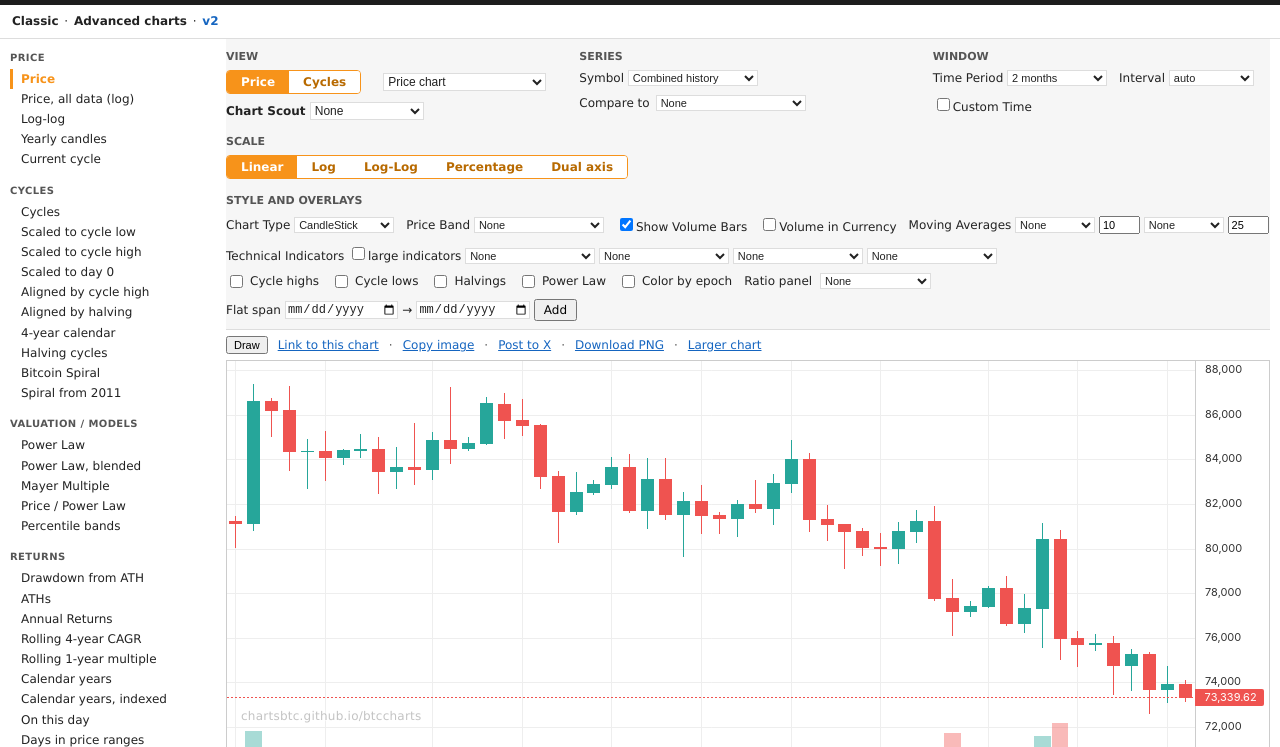
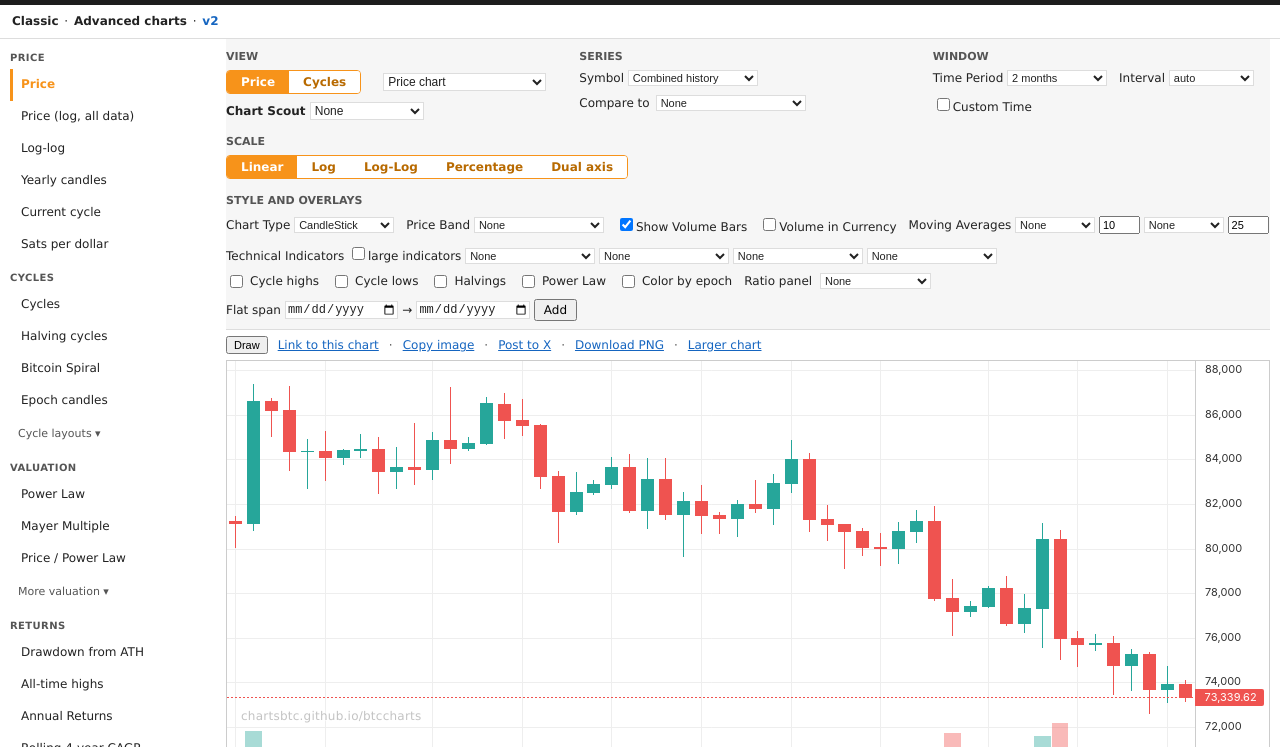
Before and after one commit to ChartsBTC/btccharts, a plain HTML site: page v2/index.html in a window 1280 px wide. Shown: the part 42-789 px from the top of the page. Drawn offline with Linux system fonts and the light colour scheme; no server answers.

Commit message:
Tidy the v2 sidebar: sticky list, capped phone panel, and chart highlight.
The desktop list sticks and scrolls on its own so the form and chart stay
in view. On phones, All charts opens a capped-height panel and closes on
click or Escape. Groups collapse behind disclosures, with Sats under
Price, a History group, and Bitcoin / Gold first in Macro. The active
row now follows the chart (view plus its main options), not the exact
hash. Adds a skip-to-chart link, 32px hit targets, and focus rings.
Hashes and Classic/Advanced are unchanged.

```diff
--- a/style.css
+++ b/style.css
@@ -406,31 +406,62 @@ body.page-v2 .v2-shell{
 body.page-v2 #v2Sidebar{
   flex:0 0 200px;
   width:200px;
-  padding:10px 0 24px;
   box-sizing:border-box;
+  padding:10px 0 16px;
+  position:sticky;
+  top:8px;
+  max-height:calc(100vh - 16px);
+  overflow-y:auto;
+  overflow-x:hidden;
 }
 body.page-v2 .v2-main{flex:1 1 auto;min-width:0}
 body.page-v2 .v2-main #chartoptions,
 body.page-v2 .v2-main #content_chart{max-width:none;padding-left:0;padding-right:0}
 body.page-v2 #v2SidebarToggle{display:none}
-body.page-v2 #v2Nav h6{
-  margin:14px 0 4px;
+body.page-v2 .v2-skip{
+  position:absolute;
+  left:-9999px;
+  width:1px;height:1px;
+  overflow:hidden;
+}
+body.page-v2 .v2-skip:focus,
+body.page-v2 .v2-skip:focus-visible{
+  position:sticky;
+  left:0;top:8px;
+  z-index:50;
+  width:auto;height:auto;
+  overflow:visible;
+  display:inline-block;
+  margin:0 0 8px;
+  padding:6px 10px;
+  background:var(--panel);
+  color:var(--link);
+  font-weight:bold;
+  outline:2px solid var(--link);
+  outline-offset:2px;
+}
+body.page-v2 #v2Nav .v2-nav-group{margin:0 0 8px}
+body.page-v2 #v2Nav .v2-nav-h{
+  margin:10px 0 4px;
   font-size:10px;
   letter-spacing:.04em;
   text-transform:uppercase;
   color:var(--muted);
   font-weight:bold;
 }
-body.page-v2 #v2Nav h6:first-child{margin-top:2px}
-body.page-v2 #v2Nav ul{list-style:none;margin:0 0 2px;padding:0}
+body.page-v2 #v2Nav .v2-nav-group:first-child .v2-nav-h{margin-top:2px}
+body.page-v2 #v2Nav ul{list-style:none;margin:0;padding:0}
 body.page-v2 #v2Nav li{margin:0}
 body.page-v2 #v2Nav a{
-  display:block;
-  padding:2px 0 2px 8px;
+  display:flex;
+  align-items:center;
+  min-height:32px;
+  padding:4px 6px 4px 8px;
   color:var(--fg);
   text-decoration:none;
   border-left:3px solid transparent;
-  line-height:1.35;
+  line-height:1.3;
+  box-sizing:border-box;
 }
 body.page-v2 #v2Nav a:hover{color:var(--link);text-decoration:underline}
 body.page-v2 #v2Nav a.on{
@@ -438,18 +469,46 @@ body.page-v2 #v2Nav a.on{
   color:#f7931a;
   border-left-color:#f7931a;
 }
-@media (max-width:960px){
+body.page-v2 #v2Nav a:focus-visible{
+  outline:2px solid var(--link);
+  outline-offset:2px;
+}
+body.page-v2 #v2Nav .v2-nav-more{
+  display:flex;
+  align-items:center;
+  min-height:32px;
+  width:100%;
+  margin:2px 0 0;
+  padding:4px 6px 4px 8px;
+  border:0;
+  background:transparent;
+  color:var(--muted);
+  font:11px/1.3 Verdana,Arial,sans-serif;
+  text-align:left;
+  cursor:pointer;
+  box-sizing:border-box;
+}
+body.page-v2 #v2Nav .v2-nav-more:hover{color:var(--link);text-decoration:underline}
+body.page-v2 #v2Nav .v2-nav-more:focus-visible{
+  outline:2px solid var(--link);
+  outline-offset:2px;
+}
+@media (max-width:1100px){
   body.page-v2 .v2-shell{display:block;max-width:1180px;padding:0 10px}
   body.page-v2 #v2Sidebar{
     flex:none;
     width:auto;
+    position:static;
+    max-height:none;
+    overflow:visible;
     padding:8px 0 0;
     border-bottom:1px solid var(--border);
   }
   body.page-v2 #v2SidebarToggle{
     display:inline-block;
     font:bold 12px Verdana,Arial,sans-serif;
-    padding:5px 12px;
+    padding:8px 12px;
+    min-height:36px;
     margin:0 0 8px;
     cursor:pointer;
     color:var(--seg-fg);
@@ -457,9 +516,20 @@ body.page-v2 #v2Nav a.on{
     border:1px solid #f7931a;
     border-radius:4px;
   }
-  body.page-v2 #v2Nav{display:none;padding:0 0 10px}
+  body.page-v2 #v2SidebarToggle:focus-visible{
+    outline:2px solid var(--link);
+    outline-offset:2px;
+  }
+  body.page-v2 #v2Nav{
+    display:none;
+    padding:0 0 10px;
+    max-height:min(70vh,28rem);
+    overflow-y:auto;
+  }
   body.page-v2 #v2Sidebar.open #v2Nav,
   body.page-v2.v2-sidebar-open #v2Nav{display:block}
+  body.page-v2 #v2Nav a,
+  body.page-v2 #v2Nav .v2-nav-more{min-height:44px}
   body.page-v2 .v2-main #chartoptions,
   body.page-v2 .v2-main #content_chart{padding-left:0;padding-right:0}
 }
--- a/v2/sidebar.js
+++ b/v2/sidebar.js
@@ -5,69 +5,78 @@
 
   const CHECKBOX=new Set(['c','x','v','cv','l','p','da','cy','ch','cl','hv','ll','pl','ep','rpl','rcl','pbp','blp','ott','rme','el','ss','sf']);
   const RESET={t:'S',m1:'10',m2:'25',ca:'low',cp:'usd',pma:'200d',pmm:'panel',rm:'cagr',rn:'4',pb:'1, 5, 20, 50, 80, 95, 99',blw:'50',ym:'raw',rb:'decade',sh:'current'};
+  const STACK_MQ='(max-width:1100px)';
 
-  // Meaningful overrides only. Unspecified fields fall back to parseHash's
-  // reset (combinedUSD, overlays off, empty range/interval/type) plus RESET.
-  // Each link is later serialized with buildHash's rules so it is a complete
-  // permalink and parseHash replaces prior state instead of merging.
+  // Same set objects / ids as v2.3-sidebar. Labels and grouping changed only.
   const GROUPS=[
     {name:'Price', items:[
       {id:'price', label:'Price', set:{r:'60',i:'',t:'S',v:true,rcl:true}},
-      {id:'price-log', label:'Price, all data (log)', set:{r:'',i:'Daily',t:'C',l:true,v:true}},
+      {id:'price-log', label:'Price (log, all data)', set:{r:'',i:'Daily',t:'C',l:true,v:true}},
       {id:'loglog', label:'Log-log', set:{r:'',i:'Daily',t:'C',ll:true}},
       {id:'yearly', label:'Yearly candles', set:{r:'',i:'Yearly',t:'S',l:true,v:true}},
-      {id:'current-cycle', label:'Current cycle', set:{r:'ccurrent',i:'Daily',t:'S',l:true,v:true}}
+      {id:'current-cycle', label:'Current cycle', set:{r:'ccurrent',i:'Daily',t:'S',l:true,v:true}},
+      {id:'sats', label:'Sats per dollar', set:{vt:'sats',r:'',i:'Daily'}}
     ]},
-    {name:'Cycles', items:[
+    {name:'Cycles', more:'Cycle layouts', items:[
       {id:'cycles', label:'Cycles', set:{cy:true,ca:'low',cp:'usd',r:'',i:'Daily'}},
+      {id:'hcycles', label:'Halving cycles', set:{vt:'hcycles',r:'',i:'Daily'}},
+      {id:'spiral', label:'Bitcoin Spiral', set:{vt:'spiral',r:'',i:'Daily'}},
+      {id:'epoch', label:'Epoch candles', set:{vt:'epoch',r:'',i:'Daily'}}
+    ], extra:[
       {id:'cycles-low', label:'Scaled to cycle low', set:{cy:true,ca:'low',cp:'low',r:'',i:'Daily'}},
       {id:'cycles-high', label:'Scaled to cycle high', set:{cy:true,ca:'low',cp:'high',r:'',i:'Daily'}},
       {id:'cycles-day0', label:'Scaled to day 0', set:{cy:true,ca:'low',cp:'day0',r:'',i:'Daily'}},
       {id:'cycles-align-high', label:'Aligned by cycle high', set:{cy:true,ca:'high',cp:'usd',r:'',i:'Daily'}},
       {id:'cycles-halving', label:'Aligned by halving', set:{cy:true,ca:'halving',cp:'usd',r:'',i:'Daily'}},
-      {id:'cycles-calendar', label:'4-year calendar', set:{cy:true,ca:'calendar',cp:'usd',r:'',i:'Daily'}},
-      {id:'hcycles', label:'Halving cycles', set:{vt:'hcycles',r:'',i:'Daily'}},
-      {id:'spiral', label:'Bitcoin Spiral', set:{vt:'spiral',r:'',i:'Daily'}},
+      {id:'cycles-calendar', label:'Aligned to 4-year calendar', set:{cy:true,ca:'calendar',cp:'usd',r:'',i:'Daily'}},
       {id:'spiral-2011', label:'Spiral from 2011', set:{vt:'spiral',sf:true,r:'',i:'Daily'}}
     ]},
-    {name:'Valuation / models', items:[
+    {name:'Valuation', more:'More valuation', items:[
       {id:'powerlaw', label:'Power Law', set:{vt:'powerlaw',r:'',i:'Daily'}},
+      {id:'mayer', label:'Mayer Multiple', set:{rp:'mayer',r:'',i:'Daily',t:'C',l:true}},
+      {id:'price-pl', label:'Price / Power Law', set:{rp:'pl',pl:true,r:'',i:'Daily',t:'C',l:true}}
+    ], extra:[
       {id:'powerlaw-blend', label:'Power Law, blended', set:{vt:'powerlaw',blp:true,r:'',i:'Daily'}},
-      {id:'mayer', label:'Mayer Multiple', set:{rp:'mayer',r:'',i:'Daily',t:'C',l:true}},
-      {id:'price-pl', label:'Price / Power Law', set:{rp:'pl',pl:true,r:'',i:'Daily',t:'C',l:true}},
-      {id:'mayer-bands', label:'Percentile bands', set:{rp:'mayer',pbp:true,r:'',i:'Daily',t:'C',l:true}}
+      {id:'mayer-bands', label:'Mayer percentile bands', set:{rp:'mayer',pbp:true,r:'',i:'Daily',t:'C',l:true}}
     ]},
-    {name:'Returns', items:[
+    {name:'Returns', more:'More returns', items:[
       {id:'drawdown', label:'Drawdown from ATH', set:{vt:'drawdown',r:'',i:'Daily'}},
-      {id:'ath', label:'ATHs', set:{vt:'ath',r:'',i:'Daily'}},
+      {id:'ath', label:'All-time highs', set:{vt:'ath',r:'',i:'Daily'}},
       {id:'annualreturns', label:'Annual Returns', set:{vt:'annualreturns',r:'',i:'Daily'}},
       {id:'returns-cagr', label:'Rolling 4-year CAGR', set:{vt:'returns',rm:'cagr',rn:'4',r:'',i:'Daily'}},
       {id:'returns-mult', label:'Rolling 1-year multiple', set:{vt:'returns',rm:'mult',r:'',i:'Daily'}},
-      {id:'calyear', label:'Calendar years', set:{vt:'calyear',ym:'raw',r:'',i:'Daily'}},
-      {id:'calyear-idx', label:'Calendar years, indexed', set:{vt:'calyear',ym:'idx',r:'',i:'Daily'}},
+      {id:'calyear', label:'Calendar years', set:{vt:'calyear',ym:'raw',r:'',i:'Daily'}}
+    ], extra:[
+      {id:'calyear-idx', label:'Calendar years, indexed', set:{vt:'calyear',ym:'idx',r:'',i:'Daily'}}
+    ]},
+    {name:'History', items:[
       {id:'onthisday', label:'On this day', set:{vt:'onthisday',r:'',i:'Daily'}},
-      {id:'ranges', label:'Days in price ranges', set:{vt:'ranges',rb:'decade',r:'',i:'Daily'}},
-      {id:'epoch', label:'Epoch candles', set:{vt:'epoch',r:'',i:'Daily'}}
+      {id:'ranges', label:'Days in price ranges', set:{vt:'ranges',rb:'decade',r:'',i:'Daily'}}
     ]},
-    {name:'Averages', items:[
+    {name:'Averages', more:'More averages', items:[
       {id:'sma-200d', label:'200-day SMA', set:{vt:'pricema',pma:'200d',pmm:'panel',r:'',i:'Daily'}},
+      {id:'sma-200w', label:'200-week SMA', set:{vt:'pricema',pma:'200w',pmm:'panel',r:'',i:'Daily'}},
+      {id:'neverdown', label:'200-week average (never down)', set:{vt:'200wnevrdown',r:'',i:'Daily'}}
+    ], extra:[
       {id:'sma-100w', label:'100-week SMA', set:{vt:'pricema',pma:'100w',pmm:'panel',r:'',i:'Daily'}},
-      {id:'sma-200w', label:'200-week SMA', set:{vt:'pricema',pma:'200w',pmm:'panel',r:'',i:'Daily'}},
-      {id:'sma-osc', label:'Percentile oscillator', set:{vt:'pricema',pma:'200d',pmm:'osc',r:'',i:'Daily'}},
-      {id:'neverdown', label:'200w average never down', set:{vt:'200wnevrdown',r:'',i:'Daily'}}
+      {id:'sma-osc', label:'MA percentile oscillator', set:{vt:'pricema',pma:'200d',pmm:'osc',r:'',i:'Daily'}}
     ]},
-    {name:'Macro comparisons', items:[
-      {id:'spxgold', label:'S&P 500 vs Gold', set:{sp:'spxgold'}},
+    {name:'Macro', items:[
       {id:'btc-gold', label:'Bitcoin / Gold', set:{cm:'goldUSD',r:'',i:'Daily',t:'C',l:true}},
+      {id:'btc-spx', label:'Bitcoin / S&P 500', set:{cm:'spx',r:'',i:'Daily',t:'C',l:true}},
       {id:'btc-cpi', label:'Bitcoin / CPI', set:{cm:'cpiAUCSL',r:'',i:'Daily',t:'C',l:true}},
-      {id:'btc-spx', label:'Bitcoin vs S&P 500', set:{cm:'spx',r:'',i:'Daily',t:'C',l:true}},
       {id:'gold', label:'Gold', set:{m:'goldUSD',r:'',i:'Daily',t:'C',l:true}},
-      {id:'spx', label:'S&P 500', set:{m:'spx',r:'',i:'Daily',t:'C',l:true}}
-    ]},
-    {name:'Units', items:[
-      {id:'sats', label:'Sats per dollar', set:{vt:'sats',r:'',i:'Daily'}}
+      {id:'spx', label:'S&P 500', set:{m:'spx',r:'',i:'Daily',t:'C',l:true}},
+      {id:'spxgold', label:'S&P 500 vs Gold', set:{sp:'spxgold'}}
     ]}
   ];
+
+  function allItems(g){return (g.items||[]).concat(g.extra||[])}
+  function everyItem(){
+    const out=[];
+    GROUPS.forEach(g=>allItems(g).forEach(it=>out.push(it)));
+    return out;
+  }
 
   function isBox(id){
     const e=document.getElementById(id);
@@ -109,11 +118,19 @@
     }
     return h.join('z');
   }
+  function formState(){
+    const state={};
+    for(const id of FIELDS){
+      const e=document.getElementById(id);
+      if(!e) continue;
+      state[id]=isBox(id)?!!e.checked:e.value;
+    }
+    return state;
+  }
+
   function stripDk(hash){
     return String(hash||'').replace(/^#/,'').split('z').filter(p=>p&&p!=='dk').join('z');
   }
-  // "On this day" writes today's MM-DD into the hash after render. Treat that
-  // default as equivalent to an omitted otd so the sidebar link stays "today".
   function todayOtd(){
     const n=new Date();
     return String(n.getMonth()+1).padStart(2,'0')+'-'+String(n.getDate()).padStart(2,'0');
@@ -122,8 +139,45 @@
     const today='otdg'+todayOtd();
     return stripDk(hash).split('z').filter(p=>p&&p!==today).join('z');
   }
-  function currentCanon(){
-    try{return canonHash(buildHash())}catch(e){return canonHash(location.hash)}
+
+  // Identity for the *chart*, not the exact permalink. Secondary controls
+  // (interval, volume, markers, a different window on a compare/scout view)
+  // do not change which row is lit.
+  function chartKey(st){
+    st=st||{};
+    const vt=st.vt||'';
+    const cy=!!st.cy;
+    const ll=!!st.ll;
+    const rp=st.rp||'';
+    const cm=st.cm||'';
+    const m=st.m||'combinedUSD';
+    const sp=st.sp||'';
+    if(cy) return 'cy:'+(st.ca||'low')+':'+(st.cp||'usd');
+    if(vt==='spiral') return 'vt:spiral:'+(st.sf?'sf':'');
+    if(vt==='powerlaw') return 'vt:powerlaw:'+(st.blp?'blp':'');
+    if(vt==='pricema') return 'vt:pricema:'+(st.pma||'200d')+':'+(st.pmm||'panel');
+    if(vt==='returns') return 'vt:returns:'+(st.rm||'cagr')+':'+(st.rn||'4');
+    if(vt==='calyear') return 'vt:calyear:'+(st.ym||'raw');
+    if(vt==='ranges') return 'vt:ranges:'+(st.rb||'decade');
+    if(vt) return 'vt:'+vt;
+    if(ll) return 'll';
+    if(rp==='mayer') return 'rp:mayer:'+(st.pbp?'pbp':'');
+    if(rp==='pl') return 'rp:pl';
+    if(rp) return 'rp:'+rp;
+    if(sp==='spxgold'||(m==='spxShiller'&&cm==='goldLBMA')) return 'preset:spxgold';
+    if(cm||m!=='combinedUSD') return 'cmp:'+m+':'+(cm||'');
+    if((st.i||'')==='Yearly') return 'price:yearly';
+    if((st.r||'')==='ccurrent') return 'price:current-cycle';
+    if(!(st.r||'')&&st.l) return 'price:log';
+    if((st.r||'')==='60') return 'price:default';
+    return '';
+  }
+  function itemKey(it){return chartKey(stateFrom(it.set))}
+
+  function activeItem(){
+    const key=chartKey(formState());
+    if(!key) return null;
+    return everyItem().find(it=>itemKey(it)===key)||null;
   }
 
   let applying=false;
@@ -147,57 +201,72 @@
     }
   }
 
-  function itemByHash(hash){
-    const want=stripDk(hash);
-    for(const g of GROUPS){
-      for(const it of g.items){
-        if(canonHash(it.hash)===canonHash(want)) return it;
-      }
-    }
-    return null;
+  function setExtraOpen(groupEl, open){
+    const btn=groupEl.querySelector('.v2-nav-more');
+    const extra=groupEl.querySelector('.v2-nav-extra');
+    if(!btn||!extra) return;
+    extra.hidden=!open;
+    extra.setAttribute('aria-hidden', open?'false':'true');
+    btn.setAttribute('aria-expanded', open?'true':'false');
+    const label=btn.dataset.label||'More';
+    btn.textContent=open?label+' ▴':label+' ▾';
+    extra.querySelectorAll('a').forEach(a=>{
+      if(open) a.removeAttribute('tabindex');
+      else a.setAttribute('tabindex','-1');
+    });
   }
 
   function syncActive(){
     const nav=document.getElementById('v2Nav');
     if(!nav) return;
-    const cur=currentCanon();
+    const active=activeItem();
+    const id=active&&active.id;
     nav.querySelectorAll('a[data-chart]').forEach(a=>{
-      const on=canonHash(a.getAttribute('href'))===cur;
+      const on=a.dataset.chart===id;
       a.classList.toggle('on', on);
       if(on) a.setAttribute('aria-current','page');
       else a.removeAttribute('aria-current');
     });
+    if(active){
+      const extra=nav.querySelector('a[data-chart="'+active.id+'"]');
+      const group=extra&&extra.closest('.v2-nav-group');
+      if(group&&extra.closest('.v2-nav-extra')) setExtraOpen(group, true);
+    }
   }
 
-  function isMobile(){return window.matchMedia&&window.matchMedia('(max-width:960px)').matches}
-  function setOpen(open){
+  function isStacked(){return window.matchMedia&&window.matchMedia(STACK_MQ).matches}
+  function setOpen(open, opts){
+    opts=opts||{};
     const sb=document.getElementById('v2Sidebar');
     const btn=document.getElementById('v2SidebarToggle');
     if(!sb) return;
+    const was=sb.classList.contains('open');
     sb.classList.toggle('open', !!open);
     document.body.classList.toggle('v2-sidebar-open', !!open);
     if(btn){
       btn.setAttribute('aria-expanded', open?'true':'false');
-      btn.textContent=open?'Charts ▴':'Charts ▾';
+      btn.textContent=open?'All charts ▴':'All charts ▾';
+    }
+    if(!open&&was&&isStacked()&&opts.focusToggle!==false&&btn){
+      const ae=document.activeElement;
+      if(!ae||sb.contains(ae)||ae===document.body) btn.focus();
     }
   }
 
   function render(){
-    for(const g of GROUPS){
-      for(const it of g.items) it.hash=hashFromSet(it.set);
-    }
+    GROUPS.forEach(g=>allItems(g).forEach(it=>{it.hash=hashFromSet(it.set)}));
+
     const shell=document.createElement('div');
     shell.className='v2-shell';
     const aside=document.createElement('aside');
     aside.id='v2Sidebar';
-    aside.innerHTML='<button type="button" id="v2SidebarToggle" aria-controls="v2Nav" aria-expanded="false">Charts ▾</button><nav id="v2Nav" aria-label="Charts"></nav>';
+    aside.innerHTML=
+      '<a class="v2-skip" href="#chartoptions">Skip to chart controls</a>'+
+      '<button type="button" id="v2SidebarToggle" aria-controls="v2Nav" aria-expanded="false">All charts ▾</button>'+
+      '<nav id="v2Nav" aria-label="All charts"></nav>';
     const nav=aside.querySelector('#v2Nav');
-    GROUPS.forEach(g=>{
-      const h=document.createElement('h6');
-      h.textContent=g.name;
-      nav.appendChild(h);
-      const ul=document.createElement('ul');
-      g.items.forEach(it=>{
+
+    function addLink(ul, it){
       const li=document.createElement('li');
       const a=document.createElement('a');
       a.href='#'+it.hash;
@@ -205,14 +274,47 @@
       a.textContent=it.label;
       li.appendChild(a);
       ul.appendChild(li);
+    }
+
+    GROUPS.forEach((g,gi)=>{
+      const wrap=document.createElement('div');
+      wrap.className='v2-nav-group';
+      wrap.dataset.group=g.name;
+      const h=document.createElement('div');
+      h.className='v2-nav-h';
+      h.textContent=g.name;
+      wrap.appendChild(h);
+      const ul=document.createElement('ul');
+      g.items.forEach(it=>addLink(ul,it));
+      wrap.appendChild(ul);
+      if(g.extra&&g.extra.length){
+        const btn=document.createElement('button');
+        btn.type='button';
+        btn.className='v2-nav-more';
+        btn.dataset.label=g.more||'More';
+        btn.setAttribute('aria-expanded','false');
+        btn.id='v2NavMore'+gi;
+        const extra=document.createElement('ul');
+        extra.className='v2-nav-extra';
+        extra.id='v2NavExtra'+gi;
+        extra.hidden=true;
+        extra.setAttribute('aria-hidden','true');
+        btn.setAttribute('aria-controls', extra.id);
+        g.extra.forEach(it=>addLink(extra,it));
+        wrap.appendChild(btn);
+        wrap.appendChild(extra);
+        setExtraOpen(wrap, false);
+        btn.addEventListener('click',()=>{
+          setExtraOpen(wrap, extra.hidden);
         });
-      nav.appendChild(ul);
+      }
+      nav.appendChild(wrap);
     });
+
     const main=document.createElement('div');
     main.className='v2-main';
     const form=document.getElementById('chartoptions');
     const content=document.getElementById('content_chart');
-    const sub=document.querySelector('.submenu');
     const parent=form.parentNode;
     parent.insertBefore(shell, form);
     shell.appendChild(aside);
@@ -221,6 +323,7 @@
     if(content) main.appendChild(content);
     form.classList.remove('wrap');
     if(content) content.classList.remove('wrap');
+    if(!form.hasAttribute('tabindex')) form.setAttribute('tabindex','-1');
 
     aside.querySelector('#v2SidebarToggle').addEventListener('click',()=>{
       setOpen(!aside.classList.contains('open'));
@@ -230,22 +333,28 @@
       if(!a) return;
       e.preventDefault();
       applyHash(a.getAttribute('href'), true);
-      if(isMobile()) setOpen(false);
+      if(isStacked()) setOpen(false);
+    });
+    document.addEventListener('keydown',e=>{
+      if(e.key!=='Escape') return;
+      if(!isStacked()) return;
+      if(!aside.classList.contains('open')) return;
+      e.preventDefault();
+      setOpen(false);
     });
 
-    // Keep the active highlight in sync when Draw / back / replaceState update the hash.
-    const wrap=fn=>{
+    const wrapHist=fn=>{
       return function(){
         const ret=fn.apply(this, arguments);
         if(!applying) syncActive();
         return ret;
       };
     };
-    history.pushState=wrap(history.pushState.bind(history));
-    history.replaceState=wrap(history.replaceState.bind(history));
+    history.pushState=wrapHist(history.pushState.bind(history));
+    history.replaceState=wrapHist(history.replaceState.bind(history));
     window.addEventListener('popstate', syncActive);
 
-    setOpen(false);
+    setOpen(false, {focusToggle:false});
     syncActive();
     window.V2_SIDEBAR_GROUPS=GROUPS;
     window.applyV2ChartHash=applyHash;
```
Also changed, not shown: screenshots/223-sidebar-1440x900.png (added), screenshots/224-sidebar-1280x900.png (added), screenshots/225-sidebar-mobile-closed.png (added), screenshots/226-sidebar-mobile-open.png (added), screenshots/227-sidebar-dark-1440x900.png (added), screenshots/228-sidebar-keyboard-focus.png (added), screenshots/229-advanced-regression-sidebar-fixes.png (added), screenshots/230-classic-regression-sidebar-fixes.png (added), 1 other file. Lines whose indentation alone changed are shown as unchanged.
